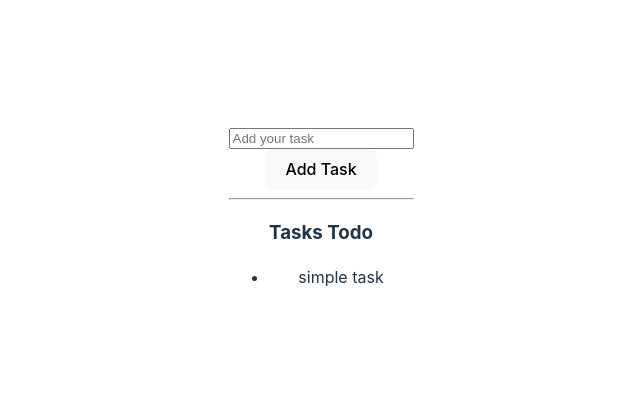
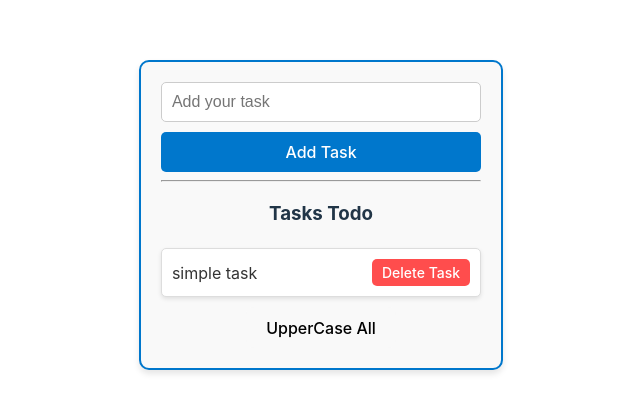
Before and after one commit to Hamadullah12/javascript-course, a React (Vite) app in the folder React/State-React/state-react-app/: page / in a window 1280 px wide. Shown: the part 185-598 px from the top of the page, without its empty margins (319-959 px from the left). Built offline with nearby package versions, Linux system fonts and the light colour scheme.

Commit message:
deleting updating arrays done in state

```diff
--- a/React/State-React/state-react-app/src/TodoList.jsx
+++ b/React/State-React/state-react-app/src/TodoList.jsx
@@ -1,34 +1,58 @@
 import { useState } from "react";
 import { v4 as uuidv4 } from 'uuid';
+import styles from './TodoList.module.css';
+
 export default function TodoList() {
-    let [todos, setTodos] = useState([{task : "simple task", id : uuidv4()}]);
-    let [newValue, setNewValue] = useState("");
-    let addNewTask=()=>{
-        setTodos([...todos, { task : newValue, id : uuidv4()}]);
-        setNewValue("")
+   let [todos, setTodos] = useState([{ task: "simple task", id: uuidv4() }]);
+   let [newValue, setNewValue] = useState("");
+
+   let addNewTask = () => {
+        if (!newValue.trim()) return; // Prevent adding empty tasks
+        setTodos((prevTodos) => [...prevTodos, { task: newValue.trim(), id: uuidv4() }]);
+        setNewValue("");
+    };
+
+    let updateNewValue = (event) => {
+        setNewValue(event.target.value);
+    };
+
+    let deleteTodos = (id) => {
+        setTodos((prevTodos) => prevTodos.filter((todo) => todo.id !== id));
+    };
+
+    let upperCaseAll = () => {
+       setTodos( todos.map((todo) => {
+            return {
+               ...todo,
+                task: todo.task.toUpperCase(),
+           }
+
+       }))
     }
 
-
-
-    let udpateNewValue = (event) => {
-        setNewValue(event.target.value)
-
-    }
     return (
-        <div>
-            <input type="text" placeholder="Add your task" value={newValue} onChange={udpateNewValue} />
-            <br />
-            <button onClick={addNewTask}>Add Task</button>
-
+        <div className={styles.container}>
+            <input
+                type="text"
+                placeholder="Add your task"
+                value={newValue}
+                onChange={updateNewValue}
+                className={styles.input}
+            />
+            <button onClick={addNewTask} className={styles.addButton}>Add Task</button>
             <hr />
             <h3>Tasks Todo</h3>
-            <ul>
-                {
-                    todos.map((todo)=>(
-                        <li key={todo.id}>{todo.task}</li>
-                    ))
-                }
+            <ul className={styles.taskList}>
+                {todos.map((todo) => (
+                    <li key={todo.id} className={styles.taskItem}>
+                        <span className={styles.taskText}>{todo.task}</span>
+                        <button onClick={() => deleteTodos(todo.id)} className={styles.deleteButton}>
+                            Delete Task
+                        </button>
+                    </li>
+                ))}
             </ul>
+            <button onClick={upperCaseAll}>UpperCase All</button>
         </div>
-    )
+    );
 }
--- /dev/null
+++ b/React/State-React/state-react-app/src/TodoList.module.css
@@ -0,0 +1,73 @@
+.container {
+    max-width: 500px;
+    margin: 50px auto;
+    padding: 20px;
+    border: 2px solid #0077cc;
+    border-radius: 10px;
+    box-shadow: 0 4px 6px rgba(0, 0, 0, 0.1);
+    background-color: #f9f9f9;
+}
+
+.input {
+    width: 100%;
+    padding: 10px;
+    margin-bottom: 10px;
+    font-size: 16px;
+    border: 1px solid #ccc;
+    border-radius: 5px;
+    box-sizing: border-box;
+}
+
+.addButton {
+    width: 100%;
+    padding: 10px;
+    background-color: #0077cc;
+    color: white;
+    font-size: 16px;
+    border: none;
+    border-radius: 5px;
+    cursor: pointer;
+    transition: background-color 0.3s;
+}
+
+.addButton:hover {
+    background-color: #005fa3;
+}
+
+.taskList {
+    list-style: none;
+    padding: 0;
+    margin: 20px 0 0;
+}
+
+.taskItem {
+    display: flex;
+    justify-content: space-between;
+    align-items: center;
+    padding: 10px;
+    margin-bottom: 10px;
+    background-color: #ffffff;
+    border: 1px solid #ddd;
+    border-radius: 5px;
+    box-shadow: 0 2px 4px rgba(0, 0, 0, 0.1);
+}
+
+.taskText {
+    font-size: 16px;
+    color: #333;
+}
+
+.deleteButton {
+    padding: 5px 10px;
+    background-color: #ff4d4d;
+    color: white;
+    font-size: 14px;
+    border: none;
+    border-radius: 5px;
+    cursor: pointer;
+    transition: background-color 0.3s;
+}
+
+.deleteButton:hover {
+    background-color: #cc0000;
+}
```
